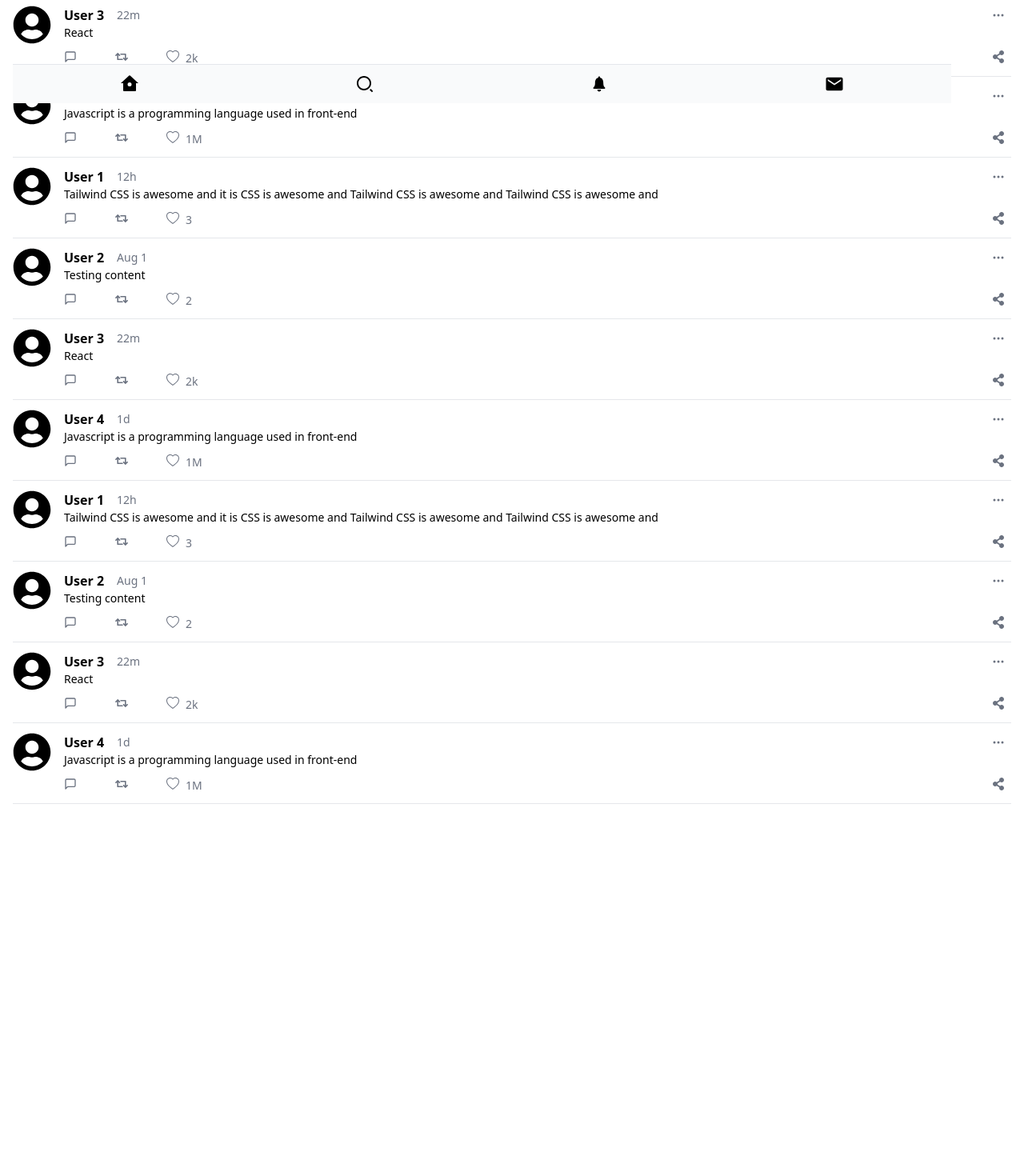
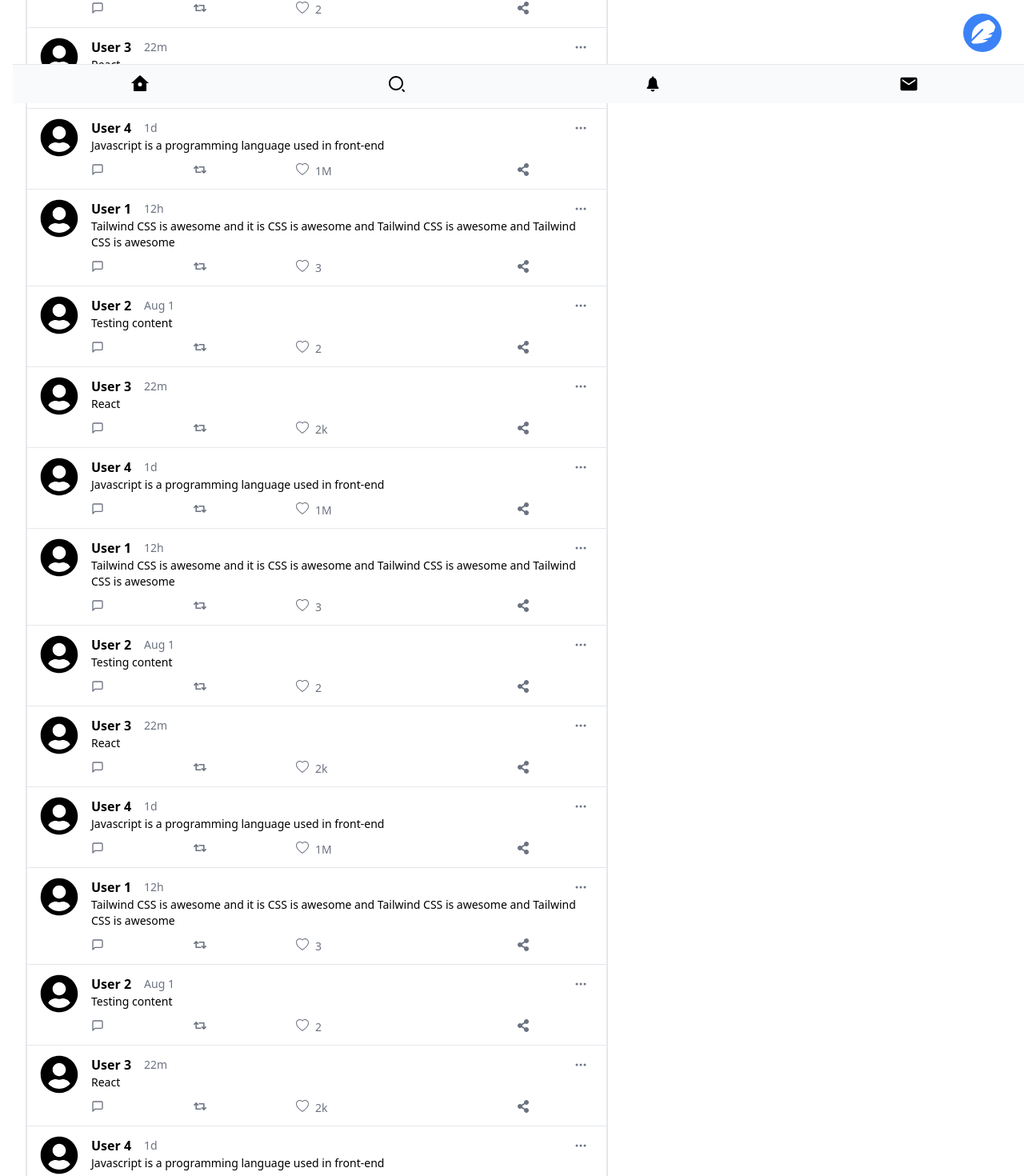
Before and after one commit to kabilansakthivelu/twitter-clone, a React (Create React App) app: page / in a window 1280 px wide. Shown: the part 671-2141 px from the top of the page at 80% size. Before the commit the page ends 1724 px from the top, so only its background shows below. Built offline with nearby package versions, Linux system fonts and the light colour scheme.

Commit message:
Added Trending topics section and Friends section

```diff
--- a/src/Components/Content.js
+++ b/src/Components/Content.js
@@ -1,16 +1,30 @@
-import React from 'react'
-import {FaUserCircle, FaRetweet, FaShareAlt} from 'react-icons/fa'
+import React,{useEffect, useState} from 'react'
+import {FaUserCircle, FaRetweet, FaShareAlt, FaFeatherAlt} from 'react-icons/fa'
 import {values} from '../values'
 import {BsThreeDots, BsHeart} from 'react-icons/bs'
 import {FiMessageSquare} from 'react-icons/fi'
+import {trending} from '../trending'
+import {whoToFollow} from '../whoToFollow'
 
 const Content = () => {
-    return (<div className="mt-14 z-10 mb-8">
+
+const [tweet, setTweet] = useState(false);
+
+useEffect(() =>{
+if(window.innerWidth >= 1024 && window.innerWidth < 1280){
+    setTweet(true)
+}else{
+    setTweet(false)
+}
+},[])
+
+    return (<div className="mt-14 z-10 mb-8 flex">
+    <div className="md:mx-16 md:border-l-2 md:border-r-2 lg:w-7/12 lg:ml-4 lg:mr-4">
         {values.map((item)=>{
             return(<div key={item.id}>
-        <div className="relative flex">
+        <div className="relative flex md:mr-4">
         <div>
-             <FaUserCircle className="text-5xl"/>
+             <FaUserCircle className="text-5xl md:ml-4"/>
              </div>
                 <div>
              <div className="flex">
@@ -21,10 +35,10 @@ const Content = () => {
                   <p className="pl-4 text-sm">{item.mainContent}</p>
                   <div className="flex mt-3">
                   <FiMessageSquare className="ml-4 text-gray-500"/>
-                  <FaRetweet className="ml-12 text-gray-500"/>
-                  <BsHeart className="ml-12 text-gray-500" />
+                  <FaRetweet className="ml-12 text-gray-500 md:ml-28"/>
+                  <BsHeart className="ml-12 text-gray-500 md:ml-28" />
                   <p className="text-gray-500 pl-2 text-sm">{item.heartsCount}</p>
-                  <FaShareAlt className="absolute right-2 bottom-1 text-gray-500"/>
+                  <FaShareAlt className="absolute right-2 bottom-1 text-gray-500 md:right-20"/>
                   </div>
                   </div>
         </div>
@@ -32,6 +46,39 @@ const Content = () => {
                     </div>
         )})}
         </div>
+        <div>
+        {tweet ? <div><div className="w-96 mt-2 rounded-2xl p-4 min-h-0 bg-gray-300">
+        <h3 className="font-extrabold text-xl text-blue-500">What's happening</h3>
+        {trending.map((item)=>{
+            return(<div key={item.id} className="mt-4">
+            <p className="text-sm">{item.topic}</p>
+            <h3 className="text-lg font-bold">{item.title}</h3>
+            <p>{item.tweetsCount}</p>
+           </div> )
+        })}
+                <p className="text-md text-blue-500 mt-4">Show more</p>
+        </div>
+        <div className="w-96 mt-4 rounded-2xl p-4 min-h-0 bg-gray-300">
+<p className="font-extrabold text-xl text-blue-500">Who to follow</p>
+{whoToFollow.map((item)=>{
+    return(<div key={item.id}>
+<div className="flex mt-4 relative">
+<FaUserCircle className="text-5xl my-2"/>
+<div className="flex flex-col">
+<p className="text-md font-bold ml-4 mt-2">{item.username}</p>
+<p className="text-sm ml-4">{item.userid}</p>
+</div>
+<button className="w-20 h-10 mt-2 bg-blue-500 absolute right-4 rounded-3xl">Follow</button>
+</div>
+</div>)})}
+   <p className="text-md text-blue-500 mt-4">Show more</p>
+        </div>
+        </div>
+        :
+        ""}
+        </div>
+        {tweet ? <div className="text-4xl flex lg:w-40 lg:h-16 lg:pl-4 lg:pt-2 bg-blue-500 text-white rounded-full border-transparent p-1 border-2 fixed bottom-16 right-7"><FaFeatherAlt/><p className="text-2xl ml-2 mt-1">Tweet</p></div> : <FaFeatherAlt className="text-4xl w-12 h-12 bg-blue-500 text-white rounded-full border-transparent p-1 border-2 fixed bottom-16 right-7"/>}
+        </div>
     )
 }
 
--- a/src/Components/Footer.js
+++ b/src/Components/Footer.js
@@ -3,9 +3,9 @@ import {RiHome7Fill, RiSearch2Line} from 'react-icons/ri'
 import {IoIosNotifications, IoMdMail} from 'react-icons/io'
 
 const Footer = () => {
-    return (<footer className="fixed bottom-0 w-11/12 bg-gray-50 z-20">
+    return (<footer className="fixed bottom-0 w-11/12 bg-gray-50 z-20 md:w-full">
     <hr/>
-        <div className="flex justify-around py-3">
+        <div className="flex justify-around py-3 md:justify-evenly lg:justify-around">
             <RiHome7Fill className="text-2xl"/>
             <RiSearch2Line className="text-2xl"/>
             <IoIosNotifications className="text-2xl"/>
--- a/src/Components/Header.js
+++ b/src/Components/Header.js
@@ -3,11 +3,11 @@ import {FaUserCircle, FaStarOfLife} from 'react-icons/fa'
 
 const Header = () => {
     return (
-        <header className="fixed top-0 w-11/12 bg-gray-50 z-20">
-        <div className="flex my-4 relative">
+        <header className="fixed top-0 w-11/12 bg-gray-50 z-20 md:w-full">
+        <div className="flex my-4 relative md:pl-20 lg:pl-0">
         <FaUserCircle className="text-3xl"/>
-          <h2 className="font-extrabold pl-6">Home</h2>
-          <FaStarOfLife className="absolute right-2 top-1"/>
+          <h2 className="font-extrabold pl-6 md:text-xl">Home</h2>
+          <FaStarOfLife className="absolute right-2 top-1 md:right-28 lg:right-10"/>
           </div>
           <hr className="mt-4"/>
         </header>
--- /dev/null
+++ b/src/trending.js
@@ -0,0 +1,26 @@
+export const trending = [{
+    id:1,
+    topic:"Cricket",
+    title:"England vs India - Third test",
+    tweetsCount:"4567 tweets",
+},{
+    id:2,
+    topic:"Cricket",
+    title:"Virat Kohli",
+    tweetsCount:"12.3k tweets",
+},{
+    id:3,
+    topic:"Politics",
+    title:"2021 Election results",
+    tweetsCount:"1230 tweets",
+},{
+    id:4,
+    topic:"Cinema",
+    title:"Bahubali 2 - The conclusion",
+    tweetsCount:"4.5k tweets",
+},{
+    id:5,
+    topic:"Science",
+    title:"Vaccine found for Covid-19",
+    tweetsCount:"952k tweets",
+}]
--- a/src/values.js
+++ b/src/values.js
@@ -1,6 +1,6 @@
 export const values=[{id:1,name:"User 1",
 time:"12h",
-mainContent:"Tailwind CSS is awesome and it is CSS is awesome and Tailwind CSS is awesome and Tailwind CSS is awesome and",
+mainContent:"Tailwind CSS is awesome and it is CSS is awesome and Tailwind CSS is awesome and Tailwind CSS is awesome",
  heartsCount:3},{id:2,name:"User 2",
 time:"Aug 1",
 mainContent:"Testing content",
@@ -14,7 +14,7 @@ time:"1d",
 mainContent:"Javascript is a programming language used in front-end",
  heartsCount:"1M"},{id:5,name:"User 1",
 time:"12h",
-mainContent:"Tailwind CSS is awesome and it is CSS is awesome and Tailwind CSS is awesome and Tailwind CSS is awesome and",
+mainContent:"Tailwind CSS is awesome and it is CSS is awesome and Tailwind CSS is awesome and Tailwind CSS is awesome",
  heartsCount:3},{id:6,name:"User 2",
 time:"Aug 1",
 mainContent:"Testing content",
@@ -28,7 +28,7 @@ time:"1d",
 mainContent:"Javascript is a programming language used in front-end",
  heartsCount:"1M"},{id:9,name:"User 1",
 time:"12h",
-mainContent:"Tailwind CSS is awesome and it is CSS is awesome and Tailwind CSS is awesome and Tailwind CSS is awesome and",
+mainContent:"Tailwind CSS is awesome and it is CSS is awesome and Tailwind CSS is awesome and Tailwind CSS is awesome",
  heartsCount:3},{id:10,name:"User 2",
 time:"Aug 1",
 mainContent:"Testing content",
@@ -42,7 +42,7 @@ time:"1d",
 mainContent:"Javascript is a programming language used in front-end",
  heartsCount:"1M"},{id:13,name:"User 1",
 time:"12h",
-mainContent:"Tailwind CSS is awesome and it is CSS is awesome and Tailwind CSS is awesome and Tailwind CSS is awesome and",
+mainContent:"Tailwind CSS is awesome and it is CSS is awesome and Tailwind CSS is awesome and Tailwind CSS is awesome",
  heartsCount:3},{id:14,name:"User 2",
 time:"Aug 1",
 mainContent:"Testing content",
@@ -54,4 +54,60 @@ mainContent:"React",
  {id:16,name:"User 4",
 time:"1d",
 mainContent:"Javascript is a programming language used in front-end",
+ heartsCount:"1M"},{id:17,name:"User 1",
+time:"12h",
+mainContent:"Tailwind CSS is awesome and it is CSS is awesome and Tailwind CSS is awesome and Tailwind CSS is awesome",
+ heartsCount:3},{id:18,name:"User 2",
+time:"Aug 1",
+mainContent:"Testing content",
+ heartsCount:2},
+ {id:19,name:"User 3",
+time:"22m",
+mainContent:"React",
+ heartsCount:"2k"},
+ {id:20,name:"User 4",
+time:"1d",
+mainContent:"Javascript is a programming language used in front-end",
+ heartsCount:"1M"},{id:21,name:"User 1",
+time:"12h",
+mainContent:"Tailwind CSS is awesome and it is CSS is awesome and Tailwind CSS is awesome and Tailwind CSS is awesome",
+ heartsCount:3},{id:22,name:"User 2",
+time:"Aug 1",
+mainContent:"Testing content",
+ heartsCount:2},
+ {id:23,name:"User 3",
+time:"22m",
+mainContent:"React",
+ heartsCount:"2k"},
+ {id:24,name:"User 4",
+time:"1d",
+mainContent:"Javascript is a programming language used in front-end",
+ heartsCount:"1M"},{id:25,name:"User 1",
+time:"12h",
+mainContent:"Tailwind CSS is awesome and it is CSS is awesome and Tailwind CSS is awesome and Tailwind CSS is awesome",
+ heartsCount:3},{id:26,name:"User 2",
+time:"Aug 1",
+mainContent:"Testing content",
+ heartsCount:2},
+ {id:27,name:"User 3",
+time:"22m",
+mainContent:"React",
+ heartsCount:"2k"},
+ {id:28,name:"User 4",
+time:"1d",
+mainContent:"Javascript is a programming language used in front-end",
+ heartsCount:"1M"},{id:29,name:"User 1",
+time:"12h",
+mainContent:"Tailwind CSS is awesome and it is CSS is awesome and Tailwind CSS is awesome and Tailwind CSS is awesome",
+ heartsCount:3},{id:30,name:"User 2",
+time:"Aug 1",
+mainContent:"Testing content",
+ heartsCount:2},
+ {id:31,name:"User 3",
+time:"22m",
+mainContent:"React",
+ heartsCount:"2k"},
+ {id:32,name:"User 4",
+time:"1d",
+mainContent:"Javascript is a programming language used in front-end",
  heartsCount:"1M"}]
--- /dev/null
+++ b/src/whoToFollow.js
@@ -0,0 +1,15 @@
+export const whoToFollow = [{
+    id:1,
+    username:"Test User 1",
+    userid:"@testuser_1",
+},
+{
+    id:2,
+    username:"Test User 2",
+    userid:"@testuser_2",
+},
+{
+    id:3,
+    username:"Test User 3",
+    userid:"@testuser_3",
+}]
```
